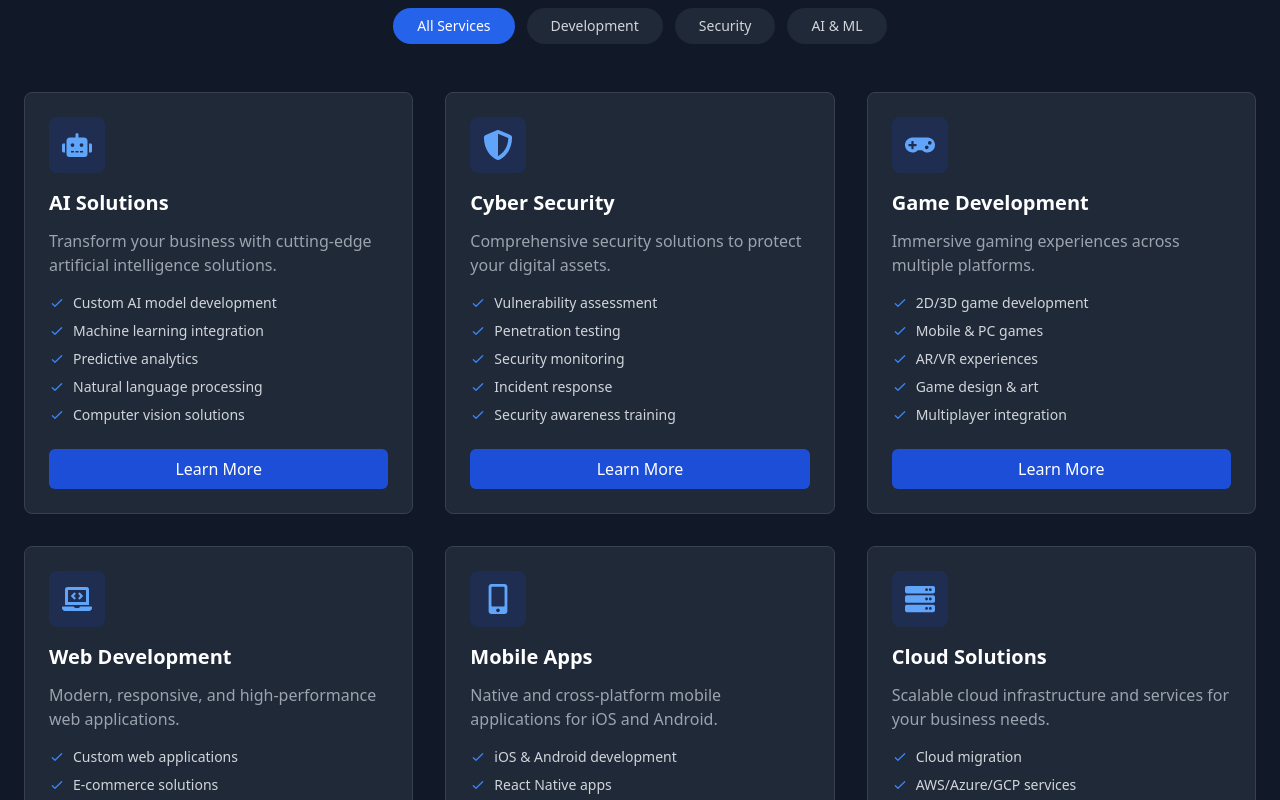
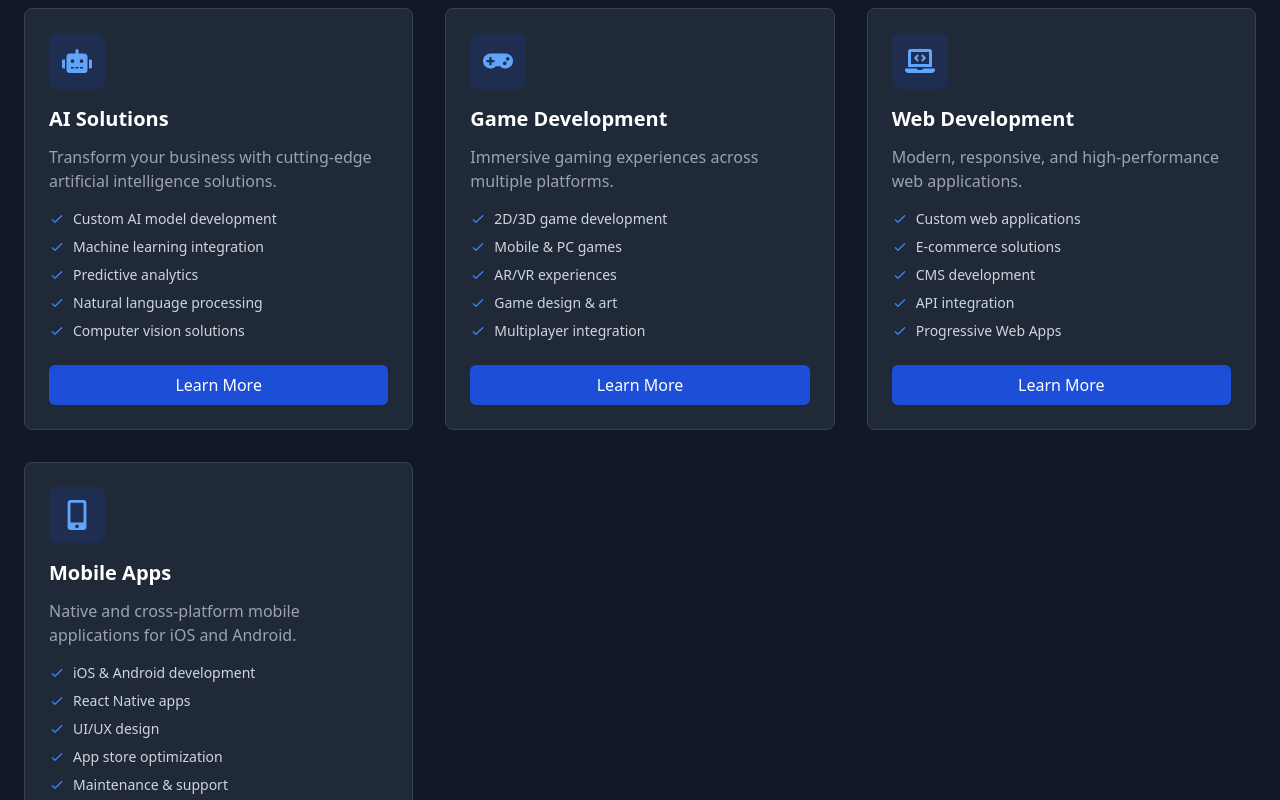
Before and after one commit to axerona/Axenora-Web-Site, a React (Vite) app in the folder frontend/: page /services in a window 1280 px wide. Shown: the part 440-1240 px from the top of the page. Built offline with nearby package versions, Linux system fonts and the light colour scheme.

Commit message:
Changes done - Services

```diff
--- a/frontend/src/components/Services.jsx
+++ b/frontend/src/components/Services.jsx
@@ -1,9 +1,8 @@
-import React, { useState } from "react";
+import React from "react";
 import { FaRobot, FaShieldAlt, FaGamepad, FaLaptopCode, FaMobileAlt, FaServer } from "react-icons/fa";
 import bg from "../assets/ser.png";
 
 const Services = () => {
-  const [activeTab, setActiveTab] = useState(0);
 
   const services = [
     {
@@ -16,18 +15,6 @@ const Services = () => {
         "Predictive analytics",
         "Natural language processing",
         "Computer vision solutions"
-      ]
-    },
-    {
-      title: "Cyber Security",
-      icon: <FaShieldAlt className="text-3xl text-blue-400" />,
-      description: "Comprehensive security solutions to protect your digital assets.",
-      features: [
-        "Vulnerability assessment",
-        "Penetration testing",
-        "Security monitoring",
-        "Incident response",
-        "Security awareness training"
       ]
     },
     {
@@ -65,26 +52,7 @@ const Services = () => {
         "App store optimization",
         "Maintenance & support"
       ]
-    },
-    {
-      title: "Cloud Solutions",
-      icon: <FaServer className="text-3xl text-blue-400" />,
-      description: "Scalable cloud infrastructure and services for your business needs.",
-      features: [
-        "Cloud migration",
-        "AWS/Azure/GCP services",
-        "Serverless architecture",
-        "DevOps automation",
-        "Cloud security"
-      ]
     }
-  ];
-
-  const categories = [
-    { name: 'All Services', filter: 'all' },
-    { name: 'Development', filter: 'development' },
-    { name: 'Security', filter: 'security' },
-    { name: 'AI & ML', filter: 'ai' }
   ];
 
   return (
@@ -111,24 +79,7 @@ const Services = () => {
 
       {/* Services Section */}
       <div className="max-w-7xl mx-auto px-6 py-16">
-        {/* Category Filter */}
-        <div className="flex flex-wrap justify-center gap-3 mb-12">
-          {categories.map((category, index) => (
-            <button
-              key={index}
-              onClick={() => setActiveTab(index)}
-              className={`px-6 py-2 rounded-full text-sm font-medium transition-all duration-300 ${
-                activeTab === index
-                  ? 'bg-blue-600 text-white'
-                  : 'bg-gray-800 text-gray-300 hover:bg-gray-700'
-              }`}
-            >
-              {category.name}
-            </button>
-          ))}
-        </div>
-
-        {/* Services Grid */}
+          {/* Services Grid */}
         <div className="grid grid-cols-1 md:grid-cols-2 lg:grid-cols-3 gap-8">
           {services.map((service, index) => (
             <div
```
